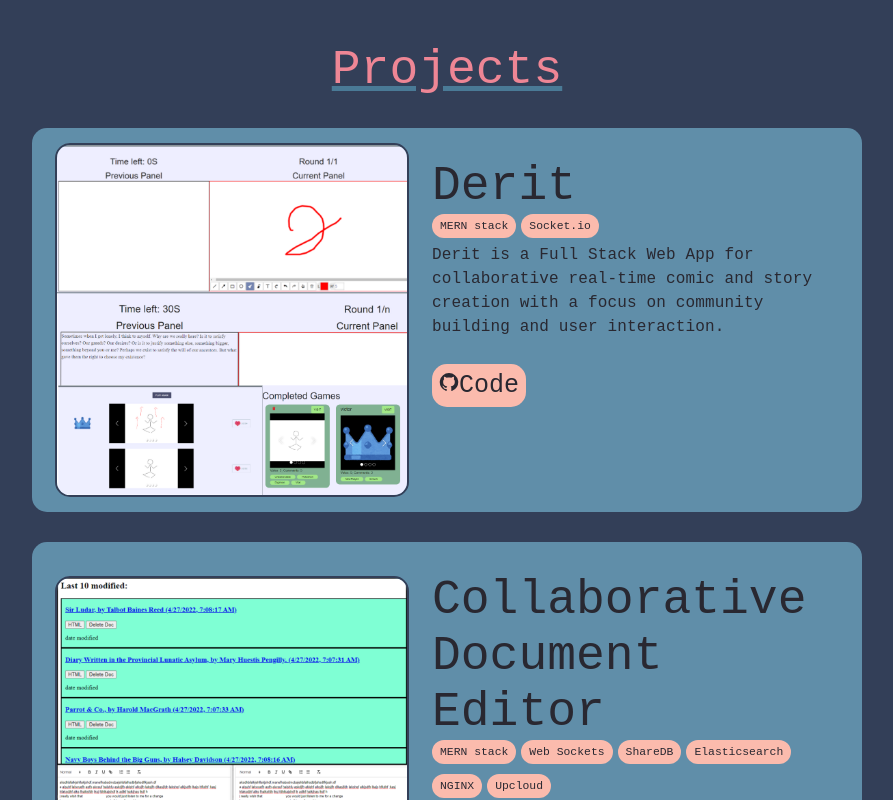
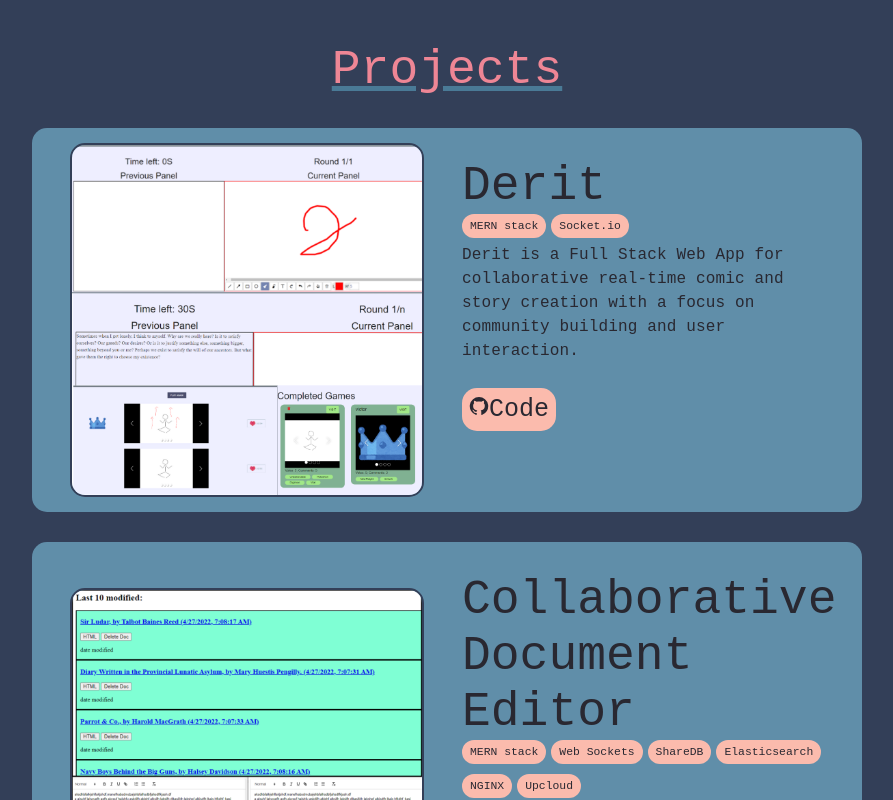
Before and after one commit to Tercra/portfolio, a React (Create React App) app: page / in a window 1280 px wide. Shown: the part 520-1320 px from the top of the page, without its empty margins (193-1086 px from the left). Built offline with nearby package versions, Linux system fonts and the light colour scheme.

Commit message:
Changed display of ProjectCard to grid, now looks better when wrapping

```diff
--- a/src/components/ProjectCard.js
+++ b/src/components/ProjectCard.js
@@ -7,9 +7,9 @@ const ProjectCard = ({name, tools, descript, git, live}) => {
     const twilight = useTheme();
 
     return(
-        <Box sx={{maxWidth:"800px", width:"80%", backgroundColor:twilight.lightTurquoise, margin:"30px auto", padding:"15px", borderRadius:"15px", display:"flex", flexFlow:"wrap"}}>
+        <Box sx={{maxWidth:"800px", width:"80%", backgroundColor:twilight.lightTurquoise, margin:"30px auto", padding:"15px", borderRadius:"15px", display:"grid", gridTemplateColumns:"repeat(auto-fit, minmax(350px, 1fr))"}}>
             <img src={require(`../projImages/${name}.png`)} alt={name} className="projectImage"/>
-            <Box sx={{flexGrow:1, padding:"15px", minWidth:"350px", maxWidth:"50%"}}>
+            <Box sx={{padding:"15px", minWidth:"350px"}}>
                 <Typography variant="h3" sx={{fontFamily:"monospace", color:twilight.dark}}>{name}</Typography>
                 <Box sx={{display:"flex", flexWrap:"wrap", gap:"5px"}}>
                     {tools.map((tool) => {
```
